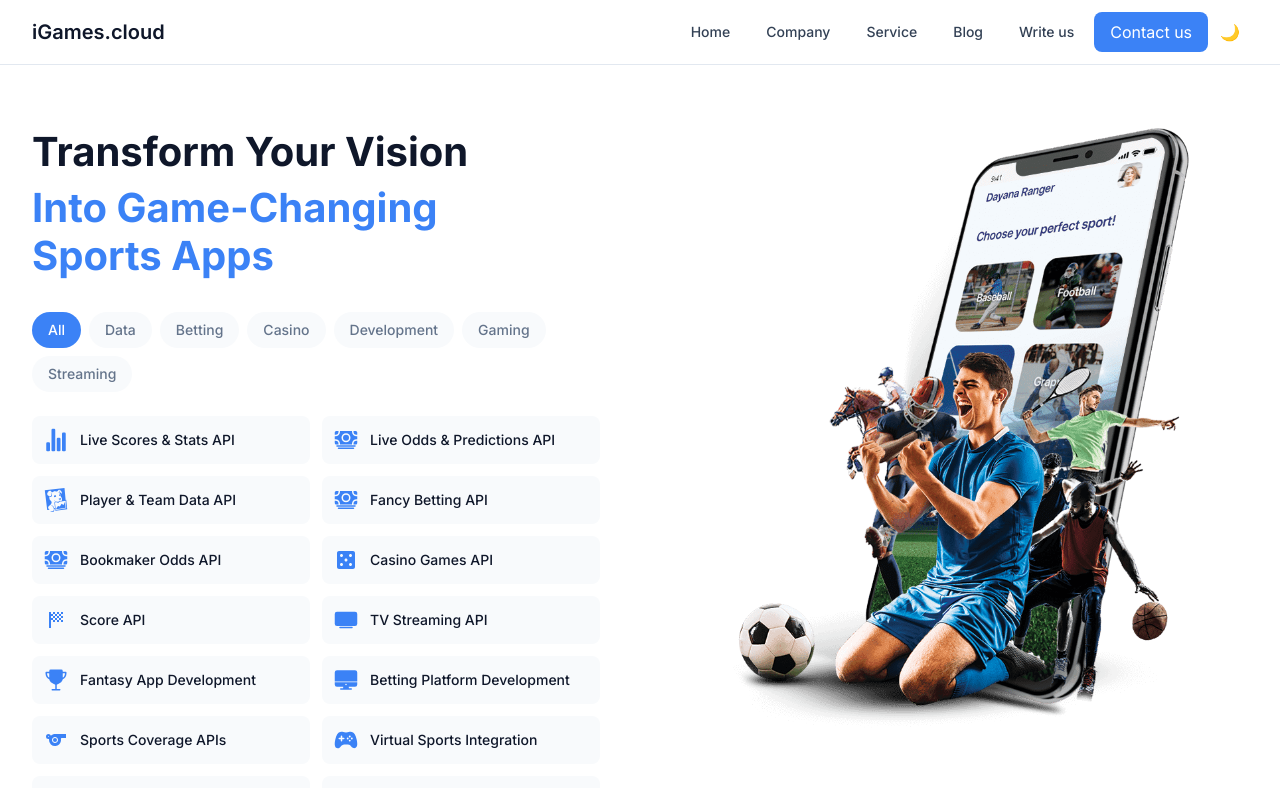
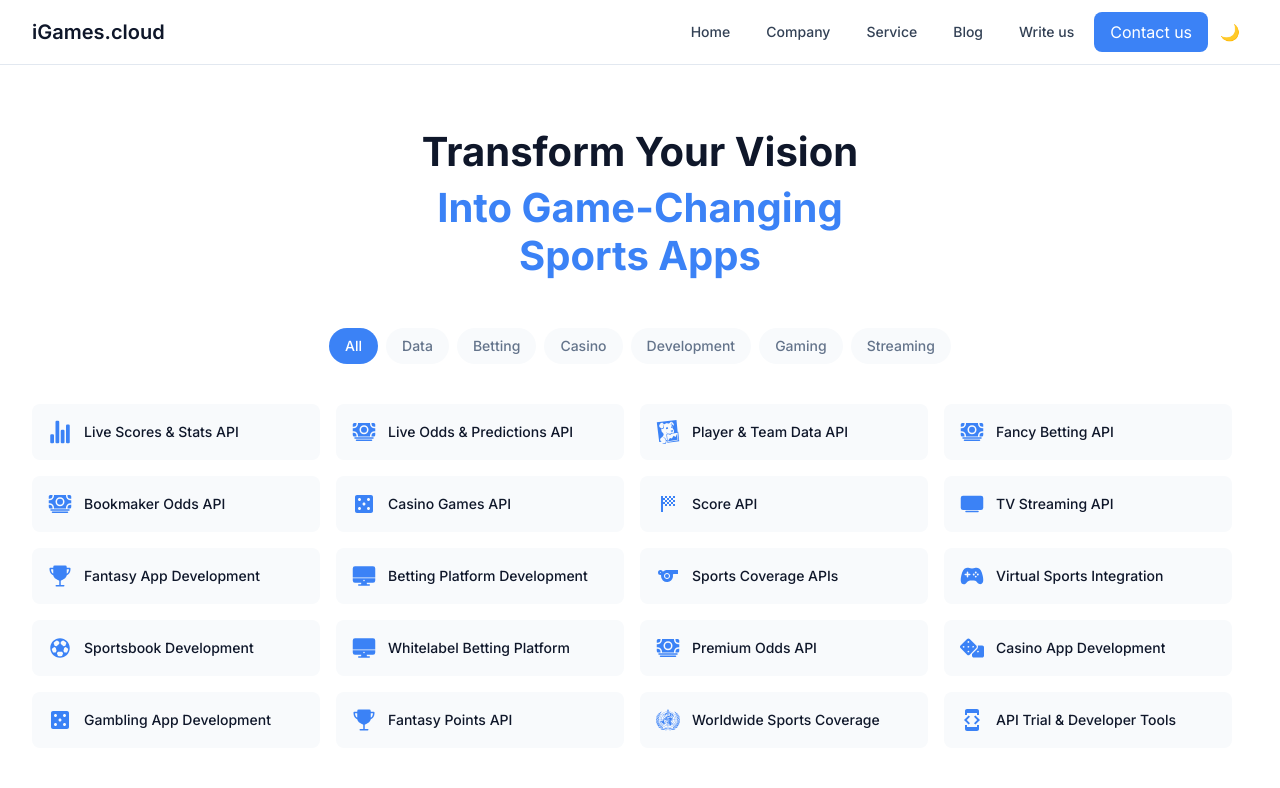
Before and after one commit to shashikant-dev/I-Games, a Next.js app: page / in a window 1280 px wide. Shown: the top 788 px of the page. Built offline with nearby package versions, Linux system fonts and the light colour scheme.

Commit message:
Refactor HeroSection layout to improve structure and styling. Update heading section, enhance category filter alignment, and adjust services grid for full-width display. Remove unused image import.

```diff
--- a/src/components/home/HeroSection.js
+++ b/src/components/home/HeroSection.js
@@ -2,7 +2,6 @@
 
 import { useState } from 'react';
 import Link from 'next/link';
-import Image from 'next/image';
 import {
   IoStatsChart, IoGameController, IoTv, IoFootball,
   IoBasketball, IoCash, IoTrophy, IoDesktop
@@ -159,10 +158,9 @@ export default function HeroSection() {
   return (
     <div className="relative bg-white pt-24 pb-12 lg:pt-32 lg:pb-20">
       <div className="max-w-7xl mx-auto px-4 sm:px-6 lg:px-8">
-        <div className="grid lg:grid-cols-2 gap-12 items-start">
-          {/* Left side - Services List */}
-          <div>
-            <h1 className="mb-8">
+        {/* Heading Section */}
+        <div className="text-center mb-12">
+          <h1>
             <div className="text-[2.5rem] leading-[1.2] font-bold text-[#0F172A] mb-2">
               Transform Your Vision
             </div>
@@ -170,9 +168,10 @@ export default function HeroSection() {
               Into Game-Changing<br />Sports Apps
             </div>
           </h1>
+        </div>
 
         {/* Category Filter */}
-            <div className="flex flex-wrap gap-2 mb-6">
+        <div className="flex flex-wrap justify-center gap-2 mb-10">
           {categories.map(category => (
             <button
               key={category}
@@ -188,15 +187,16 @@ export default function HeroSection() {
           ))}
         </div>
 
-            {/* Services Grid */}
-            <div className="grid grid-cols-2 gap-3 max-h-[480px] overflow-y-auto pr-4
+        {/* Services Grid - Now Full Width */}
+        <div className="grid grid-cols-1 md:grid-cols-2 lg:grid-cols-3 xl:grid-cols-4 gap-4
+                      max-h-[600px] overflow-y-auto pr-4
                       scrollbar-thin scrollbar-thumb-gray-200 scrollbar-track-transparent">
           {filteredServices.map(service => (
             <div
               key={service.id}
-                  className="flex items-center gap-3 p-3 rounded-lg
+              className="flex items-center gap-3 p-4 rounded-lg
                        bg-[#F8FAFC] hover:bg-[#F1F5F9]
-                           transition-all cursor-pointer"
+                       transition-all cursor-pointer group"
             >
               <div className="text-[#3B82F6] flex-shrink-0">
                 {service.icon}
@@ -208,19 +208,6 @@ export default function HeroSection() {
           ))}
         </div>
       </div>
-
-          {/* Right side - Image */}
-          <div className="relative h-[600px] hidden lg:block">
-            <Image
-              src="/hero-image.png"
-              alt="Sports App Development"
-              fill
-              className="object-contain"
-              priority
-            />
-          </div>
-        </div>
-      </div>
     </div>
   );
 }
```
Also changed, not shown: src/components/ui/BackgroundEffects.js (added, +34 -0 lines), public/casino.jpg (added). Lines whose indentation alone changed are shown as unchanged.
